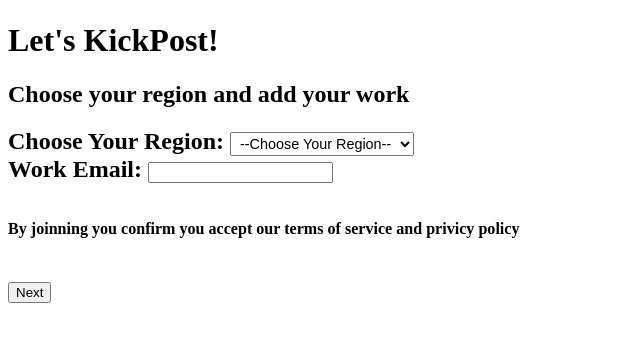
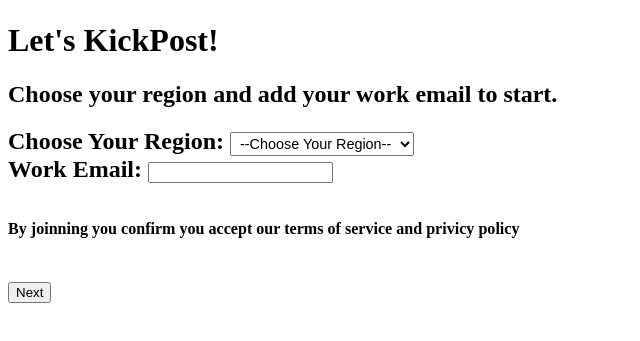
Before and after one commit to ccorley28/Login-Page, a plain HTML site: page index.html in a window 1280 px wide. Shown: the part 95-436 px from the top of the page, without its empty margins (0-640 px from the left). Drawn offline with Linux system fonts and the light colour scheme.

Commit message:
Add files via upload

```diff
--- a/index.html
+++ b/index.html
@@ -3,7 +3,7 @@
    <body>
     <img src="KickPostLogo.png" />
     <h1>Let's KickPost!</h1>
-    <h2>Choose your region and add your work</h2>
+    <h2>Choose your region and add your work email to start.</h2>
 
     <style>
         label {
```
